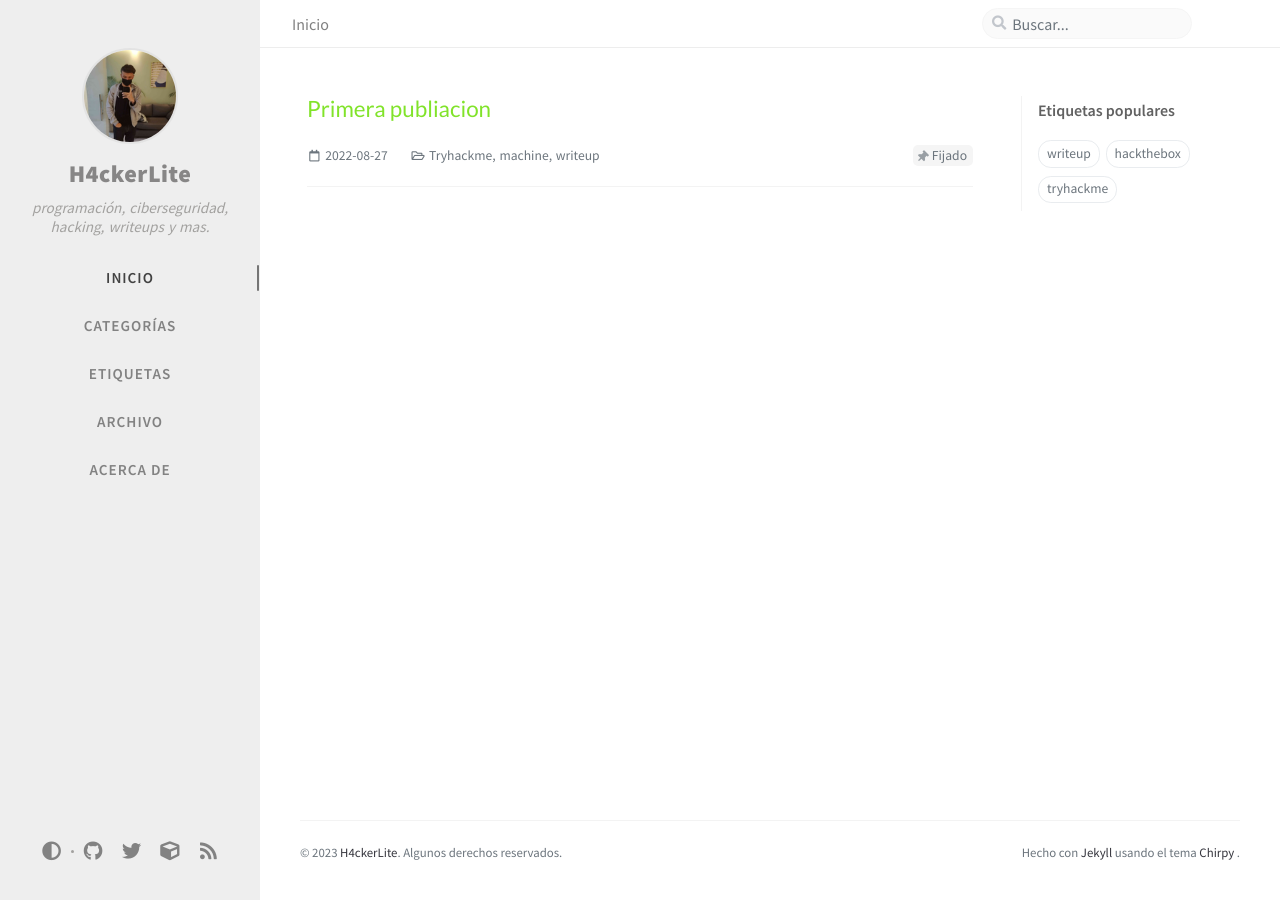
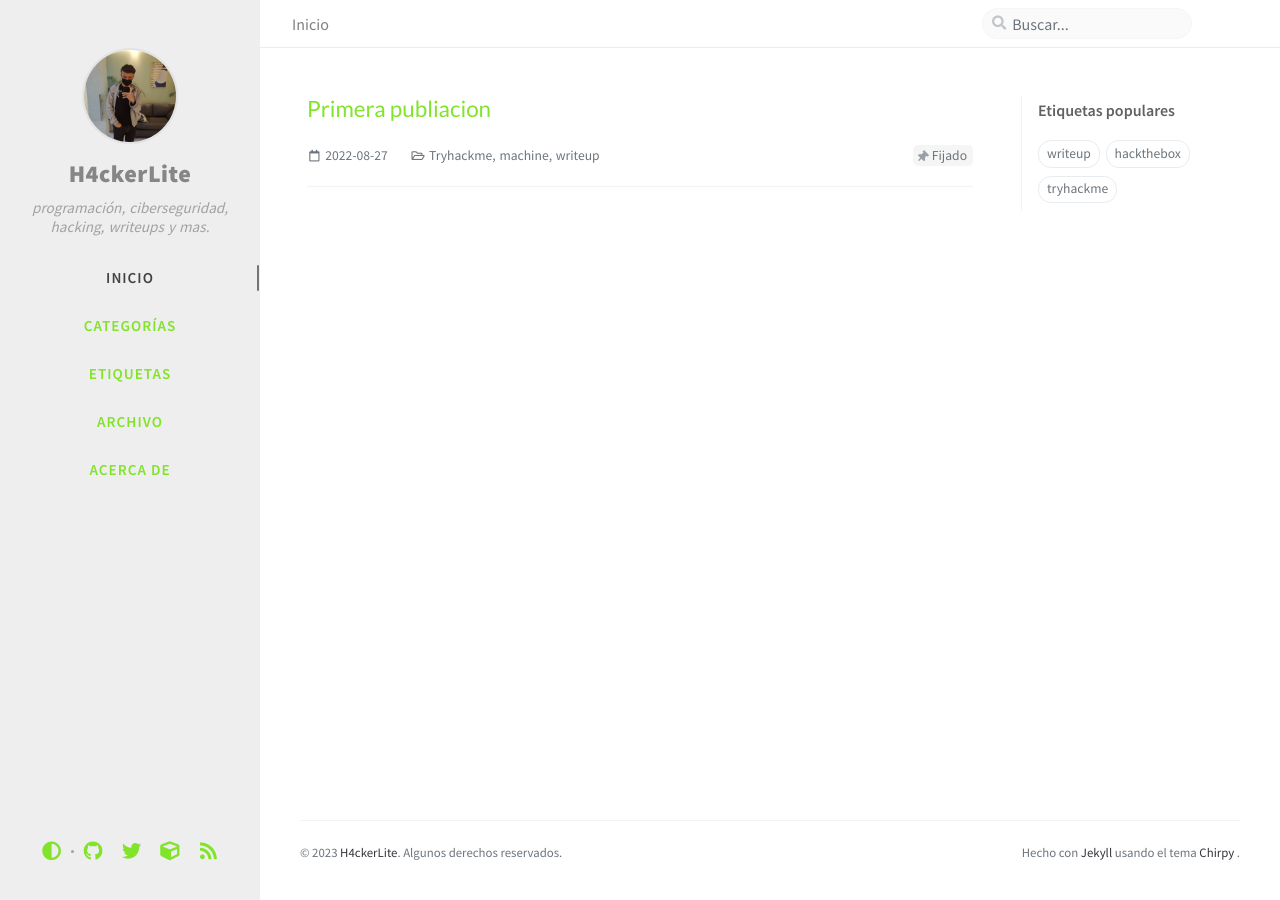
Before and after one commit to h4ckerlite/h4ckerlite.github.io, a Jekyll site: the page built from index.html, in a window 1280 px wide. Built offline with Jekyll 4.4.1, drawn with Linux system fonts in a browser that asks for light colours; nearby versions of some CDN libraries; comment, search, counter and statistics services are not loaded.

Commit message:
Update module.scss

```diff
--- a/_sass/addon/module.scss
+++ b/_sass/addon/module.scss
@@ -102,7 +102,7 @@
 }
 
 %sidebar-links {
-  color: rgba(117, 117, 117, 0.9);
+  color: #81e32a;
   user-select: none;
 }
 
```
